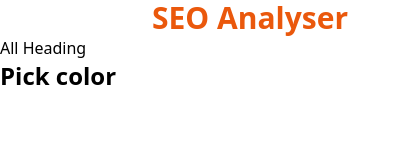
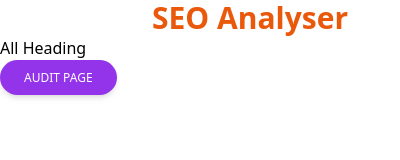
Before and after one commit to iranjansharma/SEO-Analyser, a browser extension: page popup.html in a window 400 px wide. Shown: the top 160 px of the page. Drawn offline with nearby package versions, Linux system fonts and the light colour scheme.

Commit message:
Button Changes

```diff
--- a/popup.html
+++ b/popup.html
@@ -24,12 +24,17 @@
       <div>
         <p>All Heading</p>
       </div>
-      <button class="changeColorBtn font-bold text-2xl">Pick color</button>
+
       <div class="selectedColor">
         <span class="colorGrid"></span>
         <span class="colorValue"></span>
       </div>
     </div>
+    <button
+      class="changeColorBtn inline-block px-6 py-2.5 bg-purple-600 text-white font-medium text-xs leading-tight uppercase rounded-full shadow-md hover:bg-purple-700 hover:shadow-lg focus:bg-purple-700 focus:shadow-lg focus:outline-none focus:ring-0 active:bg-purple-800 active:shadow-lg transition duration-150 ease-in-out"
+    >
+      Audit Page
+    </button>
     <script src="popup.js"></script>
   </body>
 </html>
```
Also changed, not shown: popup.css, 1 other file.
